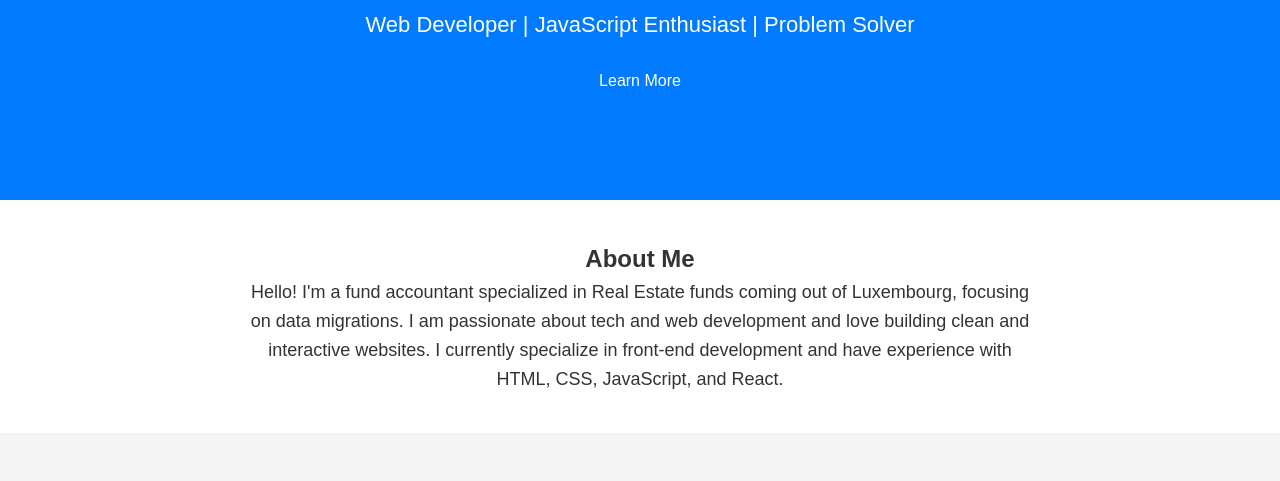
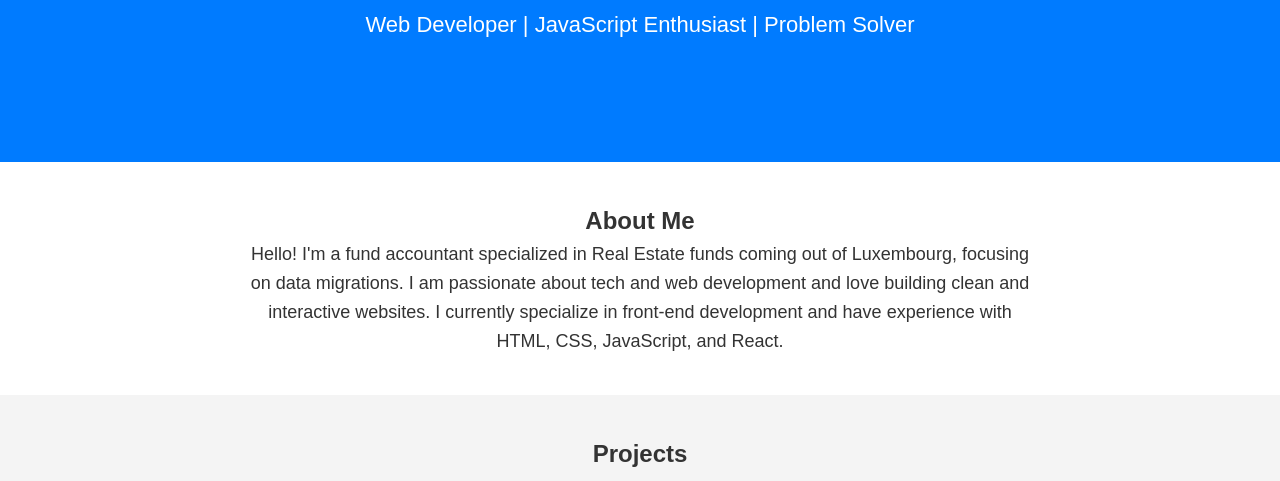
Before and after one commit to Stevenaknobel/Personal_Portfolio_Website, a plain HTML site: page index.html in a window 1280 px wide. Shown: the part 249-730 px from the top of the page. Drawn offline with Linux system fonts and the light colour scheme; a script that the page names is missing.

Commit message:
removed unused html feature

```diff
--- a/index.html
+++ b/index.html
@@ -26,7 +26,6 @@
     <section id="home" class="hero">
         <h1>Hi, I'm Steven Knobel</h1>
         <p>Web Developer | JavaScript Enthusiast | Problem Solver</p>
-        <button onclick="scrollToSection('about')">Learn More</button>
     </section>
 
     <!-- About Section -->
```
